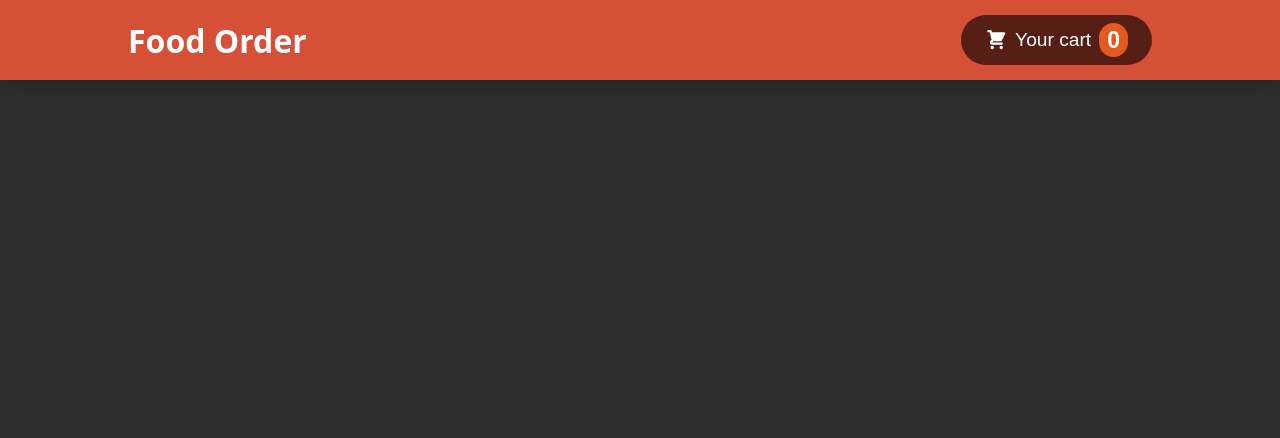
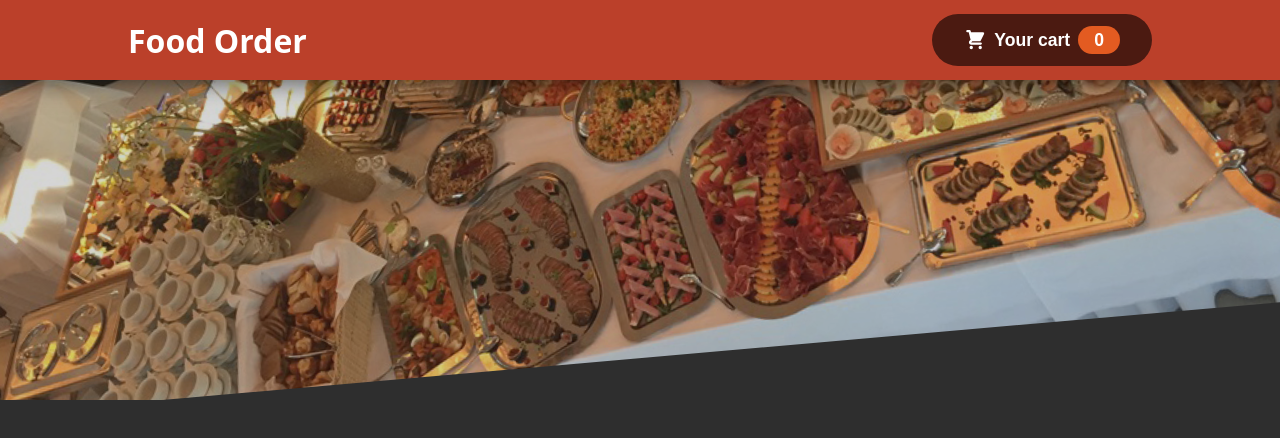
Before and after one commit to RaulHinojosa24/food-order-app, a React (Create React App) app: page / in a window 1280 px wide. Shown: the top 438 px of the page. Built offline with nearby package versions, Linux system fonts and the light colour scheme.

Commit message:
Prettier header with image

```diff
--- a/src/App.js
+++ b/src/App.js
@@ -1,11 +1,12 @@
 import { Fragment } from "react";
 
-import Header from "./components/UI/Header";
+import Header from "./components/Layout/Header";
 
 function App() {
   return (
     <Fragment>
       <Header></Header>
+      <main></main>
     </Fragment>
   );
 }
--- /dev/null
+++ b/src/components/Layout/Header.js
@@ -0,0 +1,22 @@
+import { Fragment } from "react";
+
+import classes from "./Header.module.css";
+import headerImg from "../../assets/meals.jpg";
+
+import HeaderCartButton from "./HeaderCartButton";
+
+const Header = () => {
+  return (
+    <Fragment>
+      <header className={classes.header}>
+        <h1>Food Order</h1>
+        <HeaderCartButton></HeaderCartButton>
+      </header>
+      <div className={classes["landing-image"]}>
+        <img src={headerImg} alt="Table full of food." />
+      </div>
+    </Fragment>
+  );
+};
+
+export default Header;
--- /dev/null
+++ b/src/components/Layout/Header.module.css
@@ -0,0 +1,29 @@
+.header {
+  position: fixed;
+  top: 0;
+  left: 0;
+  width: 100%;
+  height: 5rem;
+  padding: 0 10%;
+  display: flex;
+  justify-content: space-between;
+  align-items: center;
+  background-color: #bb402a;
+  box-shadow: 0 5px 20px rgba(0, 0, 0, 0.5);
+  color: white;
+  z-index: 10;
+}
+
+.landing-image {
+  width: 100%;
+  height: 25rem;
+  overflow: hidden;
+}
+
+.landing-image > img {
+  width: 110%;
+  height: 100%;
+  object-fit: cover;
+  opacity: 0.8;
+  transform: rotate(-5deg) translateX(-4rem) translateY(-3rem);
+}
--- a/src/components/UI/HeaderCartButton.module.css
+++ b/src/components/Layout/HeaderCartButton.module.css
@@ -3,12 +3,17 @@
   border-radius: 50px;
   display: flex;
   color: inherit;
-  padding: 0.5rem 1.5rem;
-  font-size: 1.2rem;
+  padding: 0.8rem 2rem;
+  font-weight: bold;
+  font-size: 1.1rem;
   border: none;
   align-items: center;
   justify-content: center;
   gap: 0.5rem;
+}
+
+.header__button:hover {
+  cursor: pointer;
 }
 
 .icon {
@@ -17,9 +22,8 @@
 }
 
 .badge {
-  font-size: larger;
   background-color: rgb(227, 91, 33);
   font-weight: bold;
-  padding: 0.2rem 0.5rem;
+  padding: 0.2rem 1rem;
   border-radius: 50px;
 }
--- a/src/components/UI/Header.js
+++ /dev/null
@@ -1,13 +0,0 @@
-import classes from "./Header.module.css";
-import HeaderCartButton from "./HeaderCartButton";
-
-const Header = () => {
-  return (
-    <header className={classes.header}>
-      <h1>Food Order</h1>
-      <HeaderCartButton></HeaderCartButton>
-    </header>
-  );
-};
-
-export default Header;
--- a/src/components/UI/Header.module.css
+++ /dev/null
@@ -1,14 +0,0 @@
-.header {
-  position: fixed;
-  top: 0;
-  left: 0;
-  width: 100%;
-  height: 5rem;
-  padding: 0 10%;
-  display: flex;
-  justify-content: space-between;
-  align-items: center;
-  background-color: #d64f37;
-  box-shadow: 0 5px 20px rgba(0, 0, 0, 0.2);
-  color: white;
-}
```
Also changed, not shown: src/assets/meals.jpg (added), src/components/Layout/HeaderCartButton.js (renamed from src/components/UI/HeaderCartButton.js).
